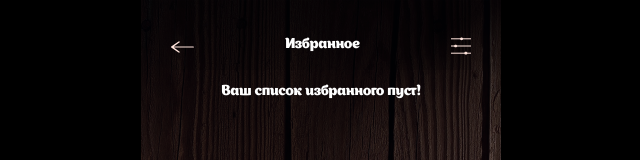
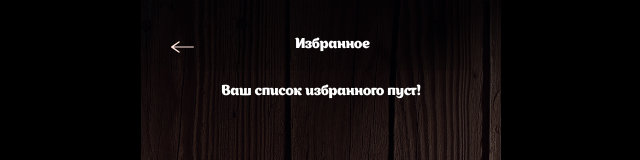
Before and after one commit to Dromaf/restDB, a React (Create React App) app: page /favorite in a window 1280 px wide. Shown: the top 160 px of the page, without its empty margins (319-959 px from the left). Built offline with nearby package versions, Linux system fonts and the light colour scheme.

Commit message:
fixed bugs

```diff
--- a/src/components/card/favorite/favorite.jsx
+++ b/src/components/card/favorite/favorite.jsx
@@ -4,7 +4,6 @@ import ContentList from "../../content/contentlist";
 import { Link } from 'react-router-dom';
 import GoBack from "../../back/back";
 import Filter from "../../filter/filter";
-import filter from "../../content/img/filter.svg";
 class Favorite extends React.Component {
     constructor(props) {
         super(props)
@@ -49,7 +48,7 @@ class Favorite extends React.Component {
                 <header className={s.header}>
                     <div className={s.header_arrow}><GoBack /></div>
                     <div className={s.star}>Избранное</div>
-                    <div className={s.header_menu} onClick={this.togglePopup.bind(this)}><img src={filter} alt={filter} /></div>
+                    <div ></div>
                 </header>
                 {this.state.showPopup ?
                     <Filter {...this.props} onOptionChange={this.onOptionChange.bind(this)}
```
